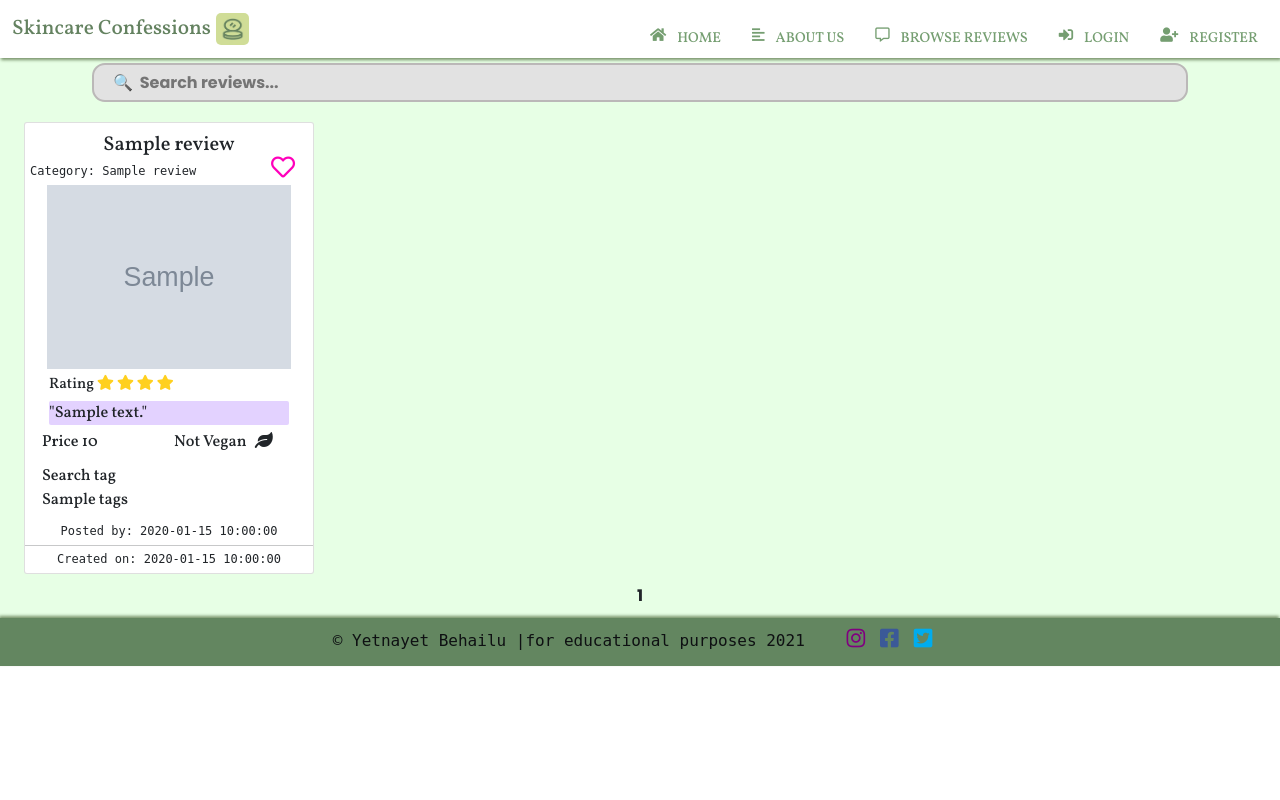
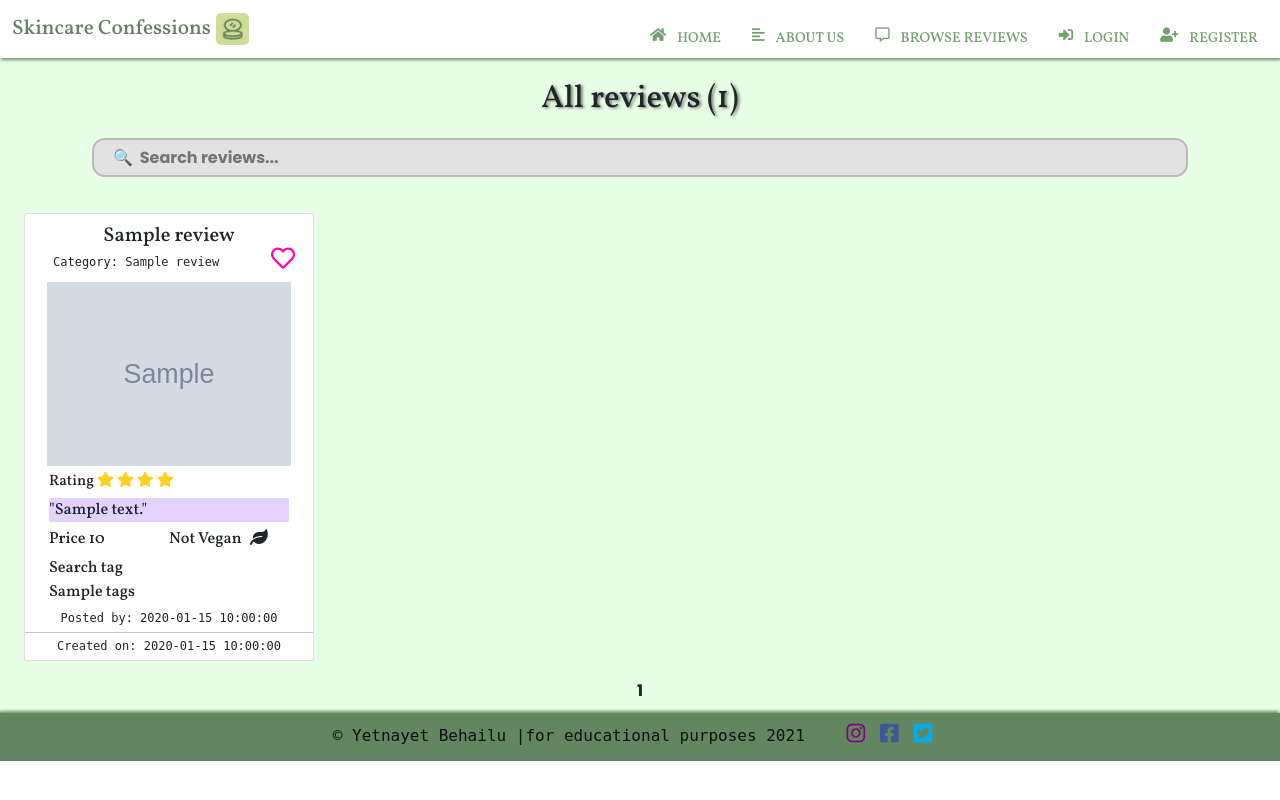
Before and after one commit to yetnetbehailu/Skincare-confessions, a Flask app: page /browse_reviews in a window 1280 px wide. Run offline with Flask 2, Linux system fonts and the light colour scheme; grey boxes marked "Sample" are stand-in pictures; a database or web service that is not in the repository returns one stand-in record (values such as "Sample title"); some libraries are stand-ins or nearby versions.

Commit message:
Review card styling modifications,spacing & label alignment.Search bar adjustment

```diff
--- a/skincare_confessions/static/css/style.css
+++ b/skincare_confessions/static/css/style.css
@@ -531,8 +531,7 @@ input:checked+.ball:before {
 .browse-headtitle {
     text-align: center;
     font-family: 'Vollkorn', Poppins;
-    text-align: center;
-    padding-top: 5px;
+    padding-top: 5rem;
     text-shadow: 2px 1px 3px rgb(0 0 0 / 50%);
 }
 
@@ -617,11 +616,16 @@ input[type='checkbox'].favorite{
 }
 
 .card-info {
-    padding: 5px;
+    padding-top: 5px;
 }
 
 .price-label {
     margin-bottom: 0;
+}
+
+.is-vegan {
+    padding-left: 0;
+    padding-right: 0;
 }
 
 .vegan {
@@ -644,12 +648,14 @@ input[type='checkbox'].favorite{
     font-size: 12px;
     text-align: center;
     font-family: monospace;
+    padding: 5px;
 }
 
 .posted_by {
     text-align: center;
     font-family: monospace;
     font-size: 12px;
+    padding: 5px;
 }
 
 .category-content {
@@ -664,6 +670,7 @@ input[type='checkbox'].favorite{
     top: 5px;
     font-family: monospace;
     font-size: 12px;
+    left: 23px;
 }
 
 .rate-label {
@@ -944,6 +951,11 @@ input[type='checkbox'].favorite{
             text-indent: 100%;
         }
     }
+
+    .search-form {
+        width: 60%;
+        margin: auto;
+    }
 }
 
 @media (min-width: 992px) {
--- a/skincare_confessions/templates/review_card.html
+++ b/skincare_confessions/templates/review_card.html
@@ -1,10 +1,10 @@
 <!--Review card-->
-<div class="col-sm-12 col-md-4 col-lg-3">
+<div class="col-sm-12 col-md-4 col-lg-3 d-grid mt-3 mb-2">
     <div class="card">
         <h5 class="card-title">{{entry.brand_name|capitalize}}</h5>
          <!-- Category name-->
         <div class="category-content">
-            <p class="mb-0 category-name">Category: {{entry.category_name|capitalize}}</p>
+            <p class="category-name">Category: {{entry.category_name|capitalize}}</p>
         {% if session.user %}
             <div class="fave-content">
                 <form action="{{url_for('update_favorites',review_id=review_id,is_fave=is_fave)}}" method="POST">
@@ -45,19 +45,19 @@
             </div>
             <div class="row">
                 <!-- Product review short discription -->
-            <div class="col 12 review-preview">
-                <p class="short-discrip">"{{entry.product_review}}"
-                </p>
-            </div>
+                <div class="col-12 review-preview">
+                    <p class="short-discrip">"{{entry.product_review}}"
+                    </p>
+                </div>
             </div>
             <div class="row">
                 <!-- Price -->
-                <div class="col 6 card-info">
+                <div class="col-6 card-info">
                     {{ form.price.label(class="price-label")}}
                     <span>{{entry.price}}</span>
                 </div>
                 <!-- Is-vegan booleanfield-->
-                <div class="col 6 card-info">
+                <div class="col-6 card-info is-vegan">
                     {% if entry.is_vegan %}
                         <label for="is-vegan">Vegan</label>
                         <span>
@@ -73,21 +73,21 @@
             </div>
             <!-- Search tags -->
             <div class="row">
-                <div class="col 12 card-info">
+                <div class="col-12 card-info">
                     {{ form.tags.label(class="form-label m-0")}}
                     <p class="m-0">{{entry.tags}}</p>
                 </div>
             </div>
             <div class="row">
                 <!-- Posted by -->
-                <div class="col 12 card-info posted_by">Posted by:
+                <div class="col-12 posted_by">Posted by:
                     <span>{{entry.added_by}}</span>
                 </div>
             </div>
             <hr class="horizontal-line">
             <div class="row">
                 <!-- Post date -->
-                <div class="col 12 entry_date card-info">Created on:
+                <div class="col-12 entry_date">Created on:
                     <span>{{entry.created_on}}</span>
                 </div>
             </div>
```
